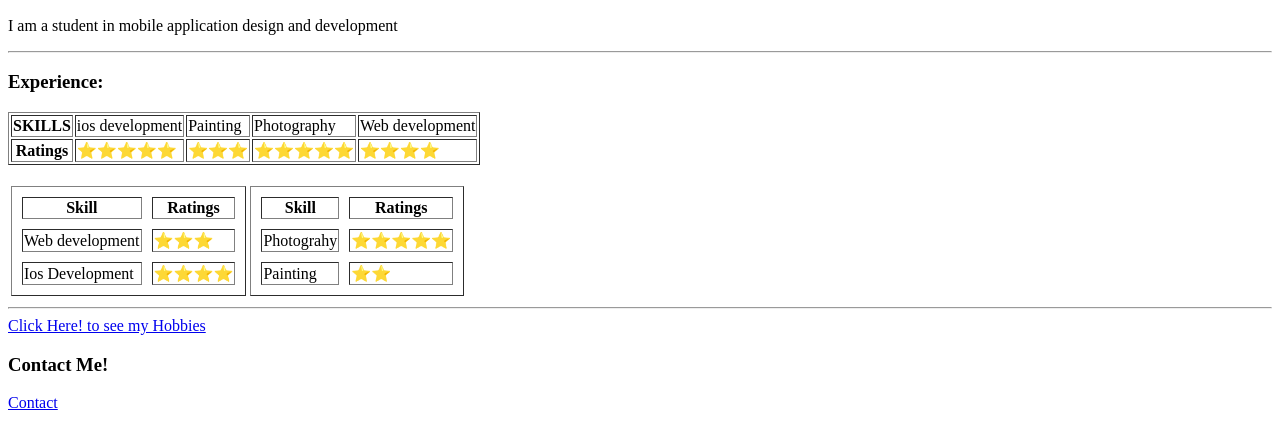
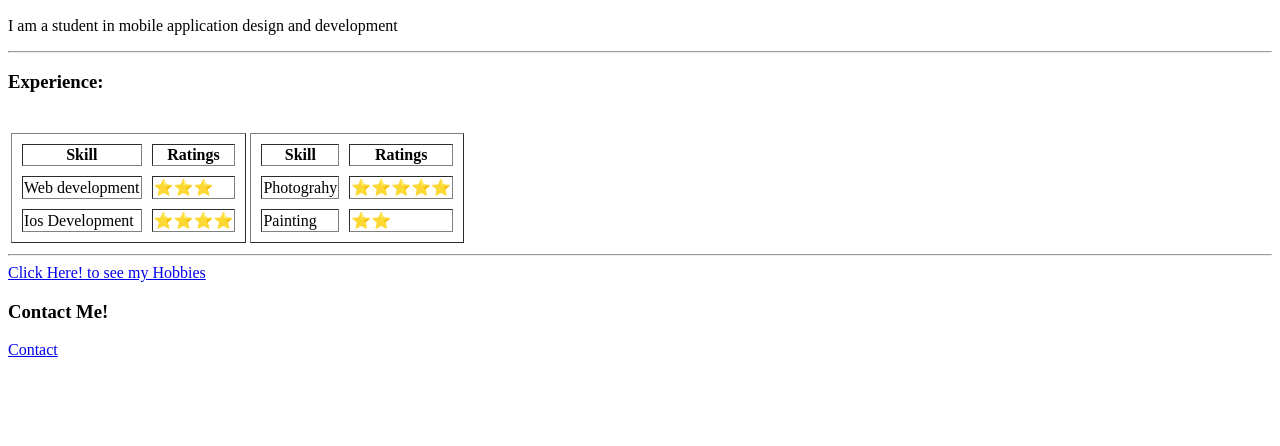
Before and after one commit to DevMehra422/CV, a plain HTML site: page index.html in a window 1280 px wide. Shown: the part 266-712 px from the top of the page. Drawn offline with Linux system fonts and the light colour scheme.

Commit message:
removed table 1

```diff
--- a/index.html
+++ b/index.html
@@ -16,26 +16,7 @@
     <p>I am a student in mobile application design and development</p>
     <hr>
     <h3>Experience:</h3>
-        <table border="1px">
-        <tr>
-            <th>SKILLS</th>
 
-            <td>ios development </td>
-            <td>Painting</td>
-          <td>Photography</td>
-          <td>Web development</td>
-        </tr>
-        <tr>
-            <th>Ratings
-            </th>
-
-            <td>⭐⭐⭐⭐⭐</td>
-            <td>⭐⭐⭐</td>
-            <td>⭐⭐⭐⭐⭐</td>
-
-            <td>⭐⭐⭐⭐</td>
-        </tr>
-    </table>
 
 <br>
     <table >
```
